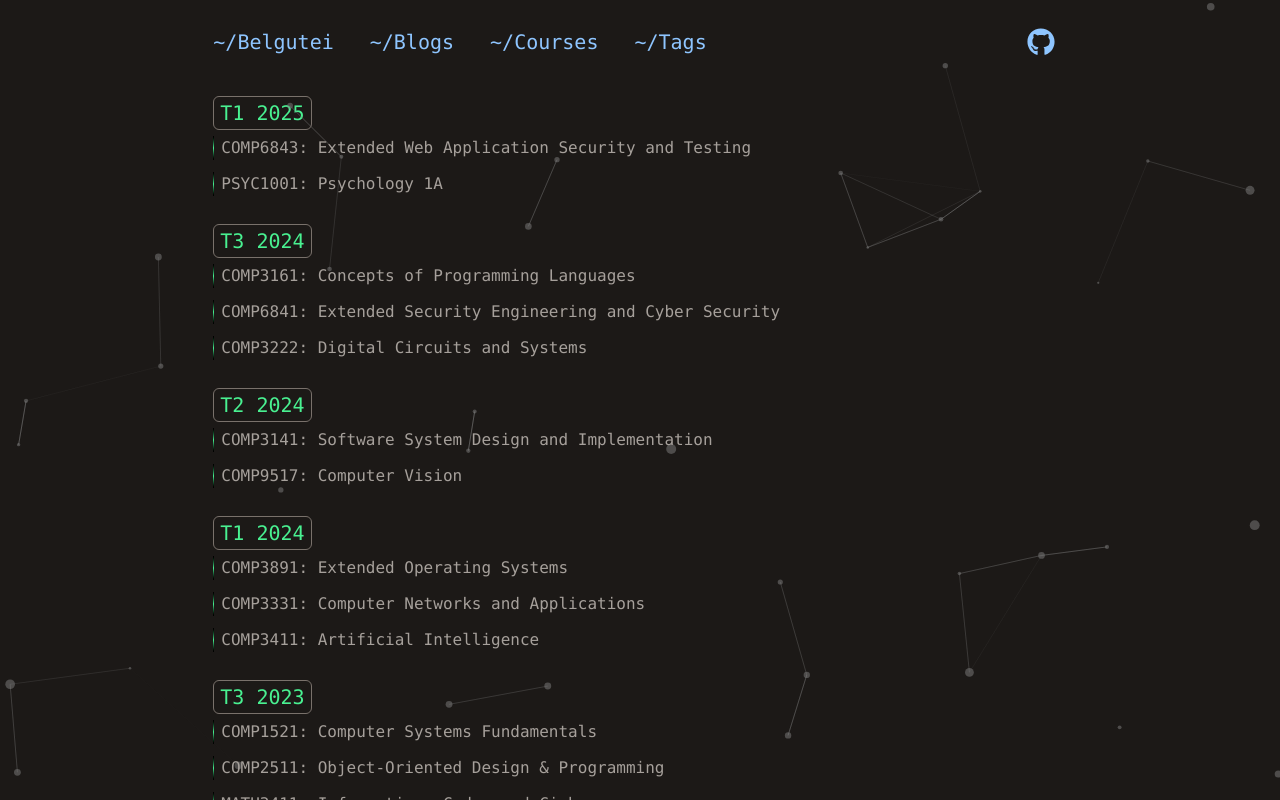
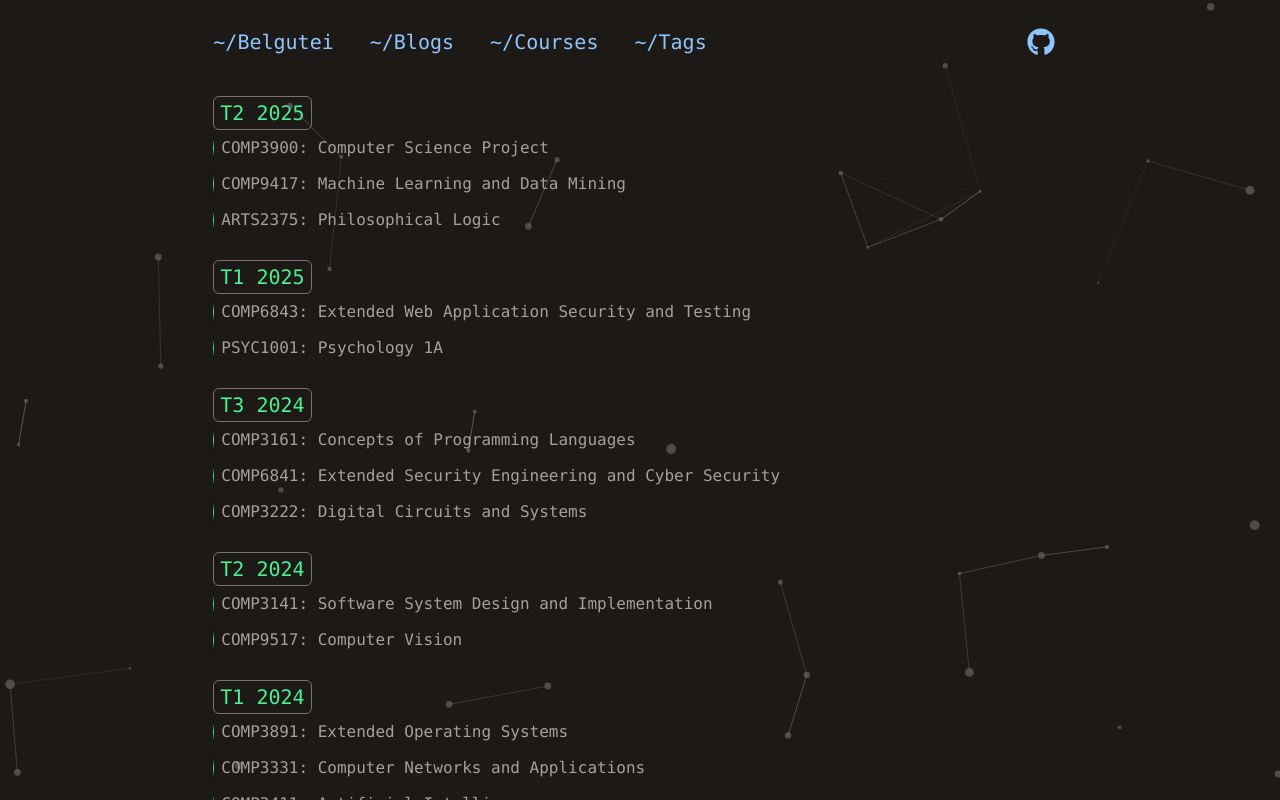
Before and after one commit to belgutei-b/personal-web, a Next.js app: page /courses in a window 1280 px wide. Built offline with nearby package versions, Linux system fonts and the light colour scheme.

Commit message:
added t2 2025 courses

```diff
--- a/src/app/courses/page.tsx
+++ b/src/app/courses/page.tsx
@@ -16,6 +16,14 @@ import { loadSlim } from "@tsparticles/slim"; // if you are going to use `loadSl
 import { particlesOptions } from "@/lib/particlesOptions";
 
 const terms = [
+  {
+    title: "T2 2025",
+    courses: [
+      "COMP3900: Computer Science Project",
+      "COMP9417: Machine Learning and Data Mining",
+      "ARTS2375: Philosophical Logic",
+    ],
+  },
   {
     title: "T1 2025",
     courses: [
```
